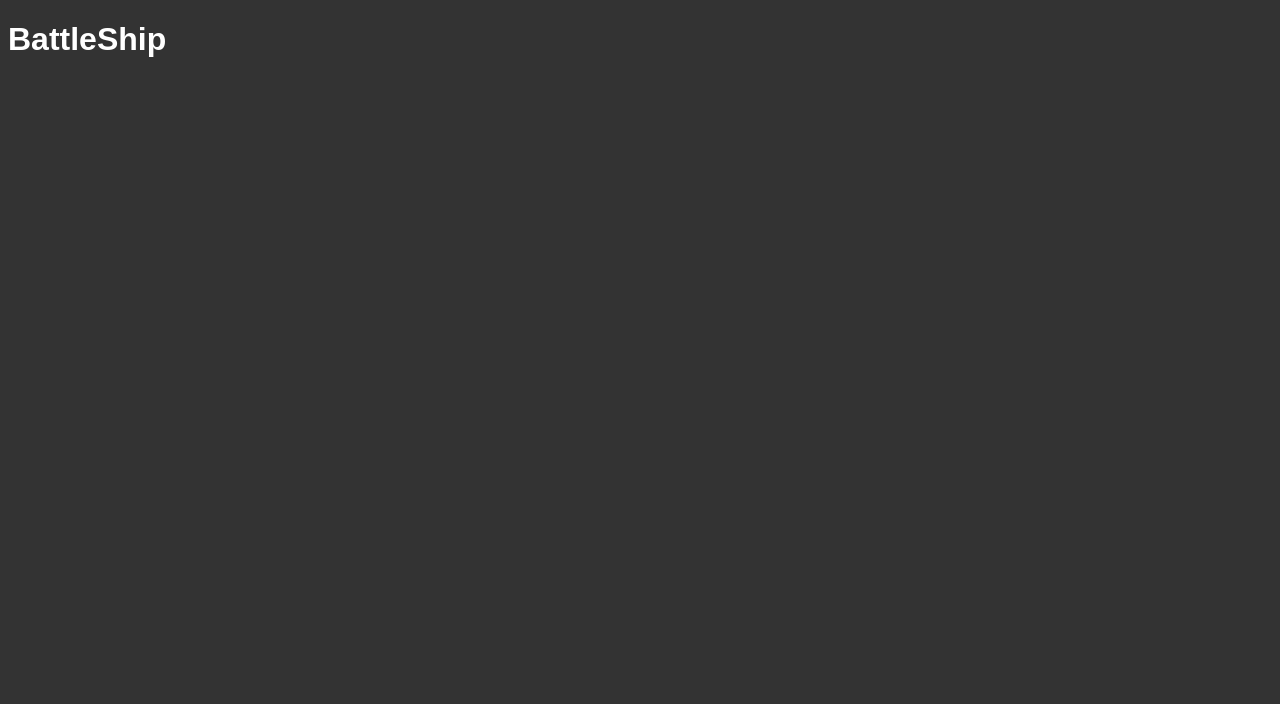
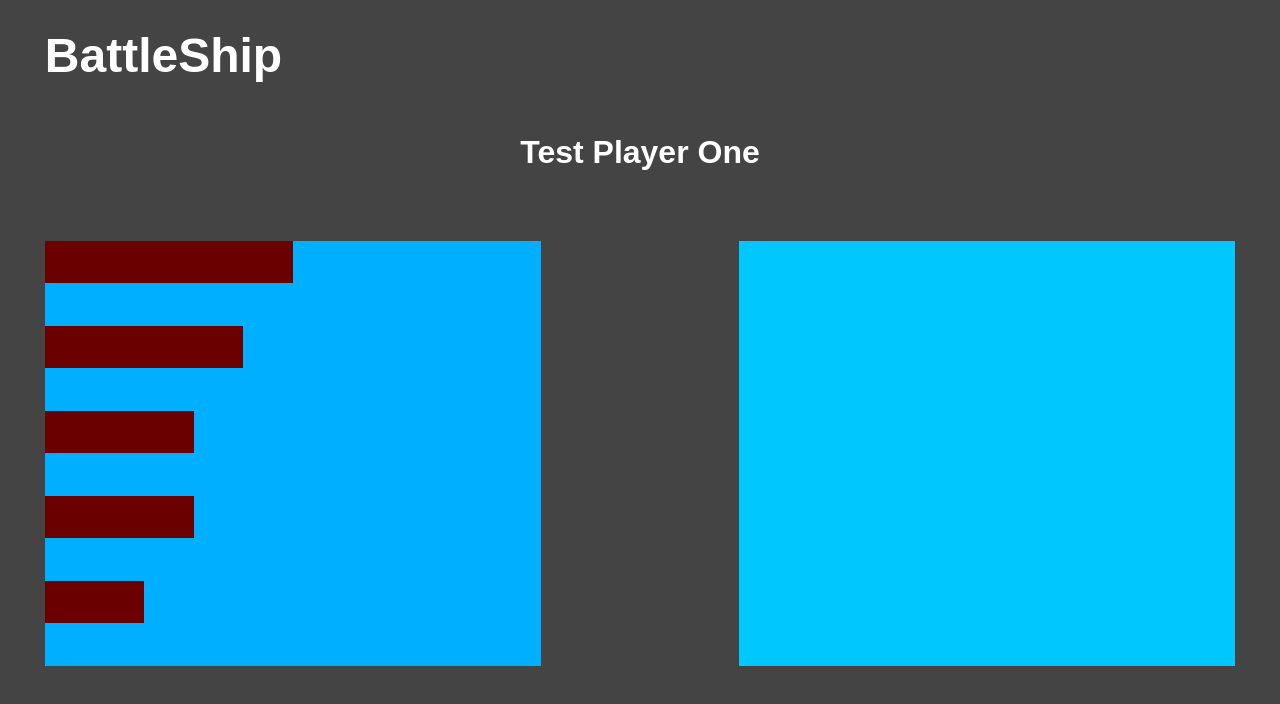
Before and after one commit to LitDennis13/odin-battleship, a website built with webpack: page src/index.html in a window 1280 px wide. Built offline with nearby package versions, Linux system fonts and the light colour scheme.

Commit message:
create user interface
Interface displays two game boards depending on
which player is the current player.

```diff
--- /dev/null
+++ b/src/Scripts/game-display-module.js
@@ -0,0 +1,66 @@
+import { checkIfArrInArr } from "./utility-functions/utility-functions";
+
+const currentGameBoardDisplay = document.querySelector(
+    "#current-player-game-board-display",
+);
+
+const otherGameBoardDisplay = document.querySelector(
+    "#other-player-game-board-display",
+);
+
+const currentPlayerDisplay = document.querySelector("#current-player");
+
+function changeCurrentPlayer(player) {
+    const currentPlayerName = player.name;
+    currentPlayerDisplay.textContent = currentPlayerName;
+}
+
+function loadCurrentPlayerBoard(player) {
+    const currentPlayerBoard = player.playerGameBoard.board;
+
+    for (let i = 0; i < 10; i++) {
+        for (let j = 0; j < 10; j++) {
+            if (currentPlayerBoard[i][j] === "none") {
+                currentGameBoardDisplay.innerHTML += `<div id="game-board-location" class="none ${i}${j}"></div>`;
+            } else if (currentPlayerBoard[i][j] === "missed") {
+                currentGameBoardDisplay.innerHTML += `<div id="game-board-location" class="missed ${i}${j}"></div>`;
+            } else if (checkIfArrInArr(player.playerGameBoard.attackedLocations, [i, j])) {
+                if (currentPlayerBoard[i][j].hits >= currentPlayerBoard[i][j].length) {
+                    currentGameBoardDisplay.innerHTML += `<div id="game-board-location" class="sunk ${i}${j}"></div>`;
+                } else {
+                    currentGameBoardDisplay.innerHTML += `<div id="game-board-location" class="hit ${i}${j}"></div>`;
+                }
+            } else {
+                currentGameBoardDisplay.innerHTML += `<div id="game-board-location" class="ship ${i}${j}"></div>`;
+            }
+        }
+    }
+}
+
+function loadOtherPlayerBoard(player) {
+    const otherPlayerBoard = player.playerGameBoard.board;
+
+    for (let i = 0; i < 10; i++) {
+        for (let j = 0; j < 10; j++) {
+            if (otherPlayerBoard[i][j] === "missed") {
+                otherGameBoardDisplay.innerHTML += `<div id="game-board-location" class="missed ${i}${j}"></div>`;
+            } else if (checkIfArrInArr(player.playerGameBoard.attackedLocations, [i, j])) {
+                if (otherPlayerBoard[i][j].hits >= otherPlayerBoard[i][j].length) {
+                    otherGameBoardDisplay.innerHTML += `<div id="game-board-location" class="sunk ${i}${j}"></div>`;
+                } else {
+                    otherGameBoardDisplay.innerHTML += `<div id="game-board-location" class="hit ${i}${j}"></div>`;
+                }
+            } else {
+                otherGameBoardDisplay.innerHTML += `<div id="game-board-location" class="filler ${i}${j}"></div>`;
+            }
+        }
+    }
+}
+
+function loadGameBoard(currentPlayer, otherPlayer) {
+    changeCurrentPlayer(currentPlayer);
+    loadCurrentPlayerBoard(currentPlayer);
+    loadOtherPlayerBoard(otherPlayer);
+}
+
+export { loadGameBoard, changeCurrentPlayer };
--- /dev/null
+++ b/src/Scripts/game-module.js
@@ -0,0 +1,17 @@
+import Player from "./player-class/player";
+import { loadGameBoard } from "./game-display-module";
+import placeShipsOnGameBoard from "./ship-placement-module";
+
+const testPlayer1 = new Player("Test Player One");
+const testPlayer2 = new Player("Test Player Two");
+
+placeShipsOnGameBoard(testPlayer1);
+placeShipsOnGameBoard(testPlayer2);
+
+const a = true;
+
+if (a) {
+    loadGameBoard(testPlayer1, testPlayer2);
+} else {
+    loadGameBoard(testPlayer2, testPlayer1);
+}
--- /dev/null
+++ b/src/Scripts/ship-placement-module.js
@@ -0,0 +1,32 @@
+import Ship from "./ship-class/ship";
+// import { changeCurrentPlayer } from "./game-display-module";
+
+function placeShipsOnGameBoard(player) {
+    const FiveLength = new Ship(`${player.name}'s Carrier(5)`, 5);
+    const FourLength = new Ship(`${player.name}'s Battleship(4)`, 4);
+    const ThreeLengthC = new Ship(`${player.name}'s Cruiser(3)`, 3);
+    const ThreeLengthS = new Ship(`${player.name}'s Submarine(3)`, 3);
+    const TwoLength = new Ship(`${player.name}'s Destroyer(2)`, 2);
+
+    player.playerGameBoard.placeShip(FiveLength, [
+        [0, 0], [0, 1], [0, 2], [0, 3], [0, 4],
+    ]);
+
+    player.playerGameBoard.placeShip(FourLength, [
+        [2, 0], [2, 1], [2, 2], [2, 3],
+    ]);
+
+    player.playerGameBoard.placeShip(ThreeLengthC, [
+        [4, 0], [4, 1], [4, 2],
+    ]);
+
+    player.playerGameBoard.placeShip(ThreeLengthS, [
+        [6, 0], [6, 1], [6, 2],
+    ]);
+
+    player.playerGameBoard.placeShip(TwoLength, [
+        [8, 0], [8, 1],
+    ]);
+}
+
+export default placeShipsOnGameBoard;
--- a/src/Styles/main-styles.css
+++ b/src/Styles/main-styles.css
@@ -1,5 +1,78 @@
+* {
+    margin: 0px;
+    padding: 0px;
+}
+
 :root {
+    display: flex;
+    justify-content: center;
+    align-items: center;
+    height: 100vh;
+    width: 100vw;
+
     font-family: sans-serif;
-    background-color: #333333;
+    background-color: #444;
     color: white;
+
 }
+
+body {
+    display: grid;
+    grid-template: 1fr 1fr 4fr 1fr / 1fr .4fr 1fr;
+    height: 93vh;
+    width: 93vw;
+
+}
+
+#title {
+    grid-area: 1 / 1 / 2 / 4;
+    font-size: 3rem;
+    justify-self: start;
+}
+
+#current-player {
+    grid-area: 2 / 1 / 3 / 4;
+    font-size: 2rem;
+    justify-self: center;
+}
+
+#current-player-game-board-display,#other-player-game-board-display {
+
+    display: flex;
+    flex-flow: row wrap;
+
+
+    height: 100%;
+    width: 100%;
+    background-color:rgb(0,200,255);
+}
+#current-player-game-board-display {
+    grid-area: 3 / 1 / 4 / 2;
+}
+#other-player-game-board-display {
+    grid-area: 3 / 3 / 4 / 4;
+}
+
+#game-board-location {
+    height: 10%;
+    width: 10%;
+}
+
+#game-board-location.none {
+    background-color:rgb(0,175,255);
+}
+#game-board-location.missed {
+    background-color:rgb(0, 94, 138);
+}
+#game-board-location.ship {
+    background-color:rgb(107, 0, 0);
+}
+#game-board-location.filler {
+    background-color:rgb(0,200,255);
+}
+#game-board-location.hit {
+    background-color:red;
+}
+#game-board-location.sunk {
+    background-color:rgba(107, 0, 0, 0.548);
+}
--- a/src/index.html
+++ b/src/index.html
@@ -6,6 +6,9 @@
     <title>BattleShip</title>
 </head>
 <body>
-    <h1>BattleShip</h1>
+    <h1 id="title">BattleShip</h1>
+    <h2 id="current-player">Current Player</h2>
+    <div id="current-player-game-board-display"></div>
+    <div id="other-player-game-board-display"></div>
 </body>
 </html>
```
